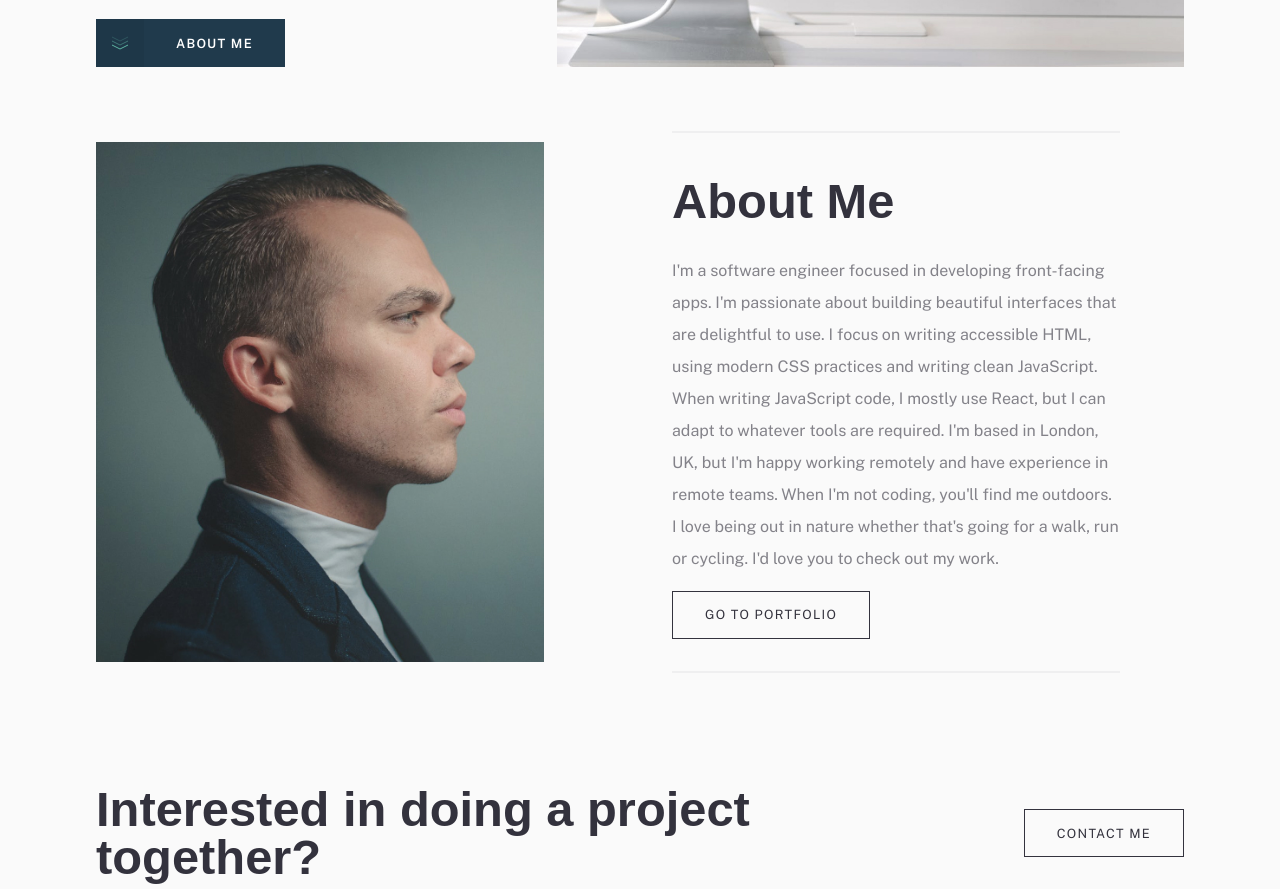
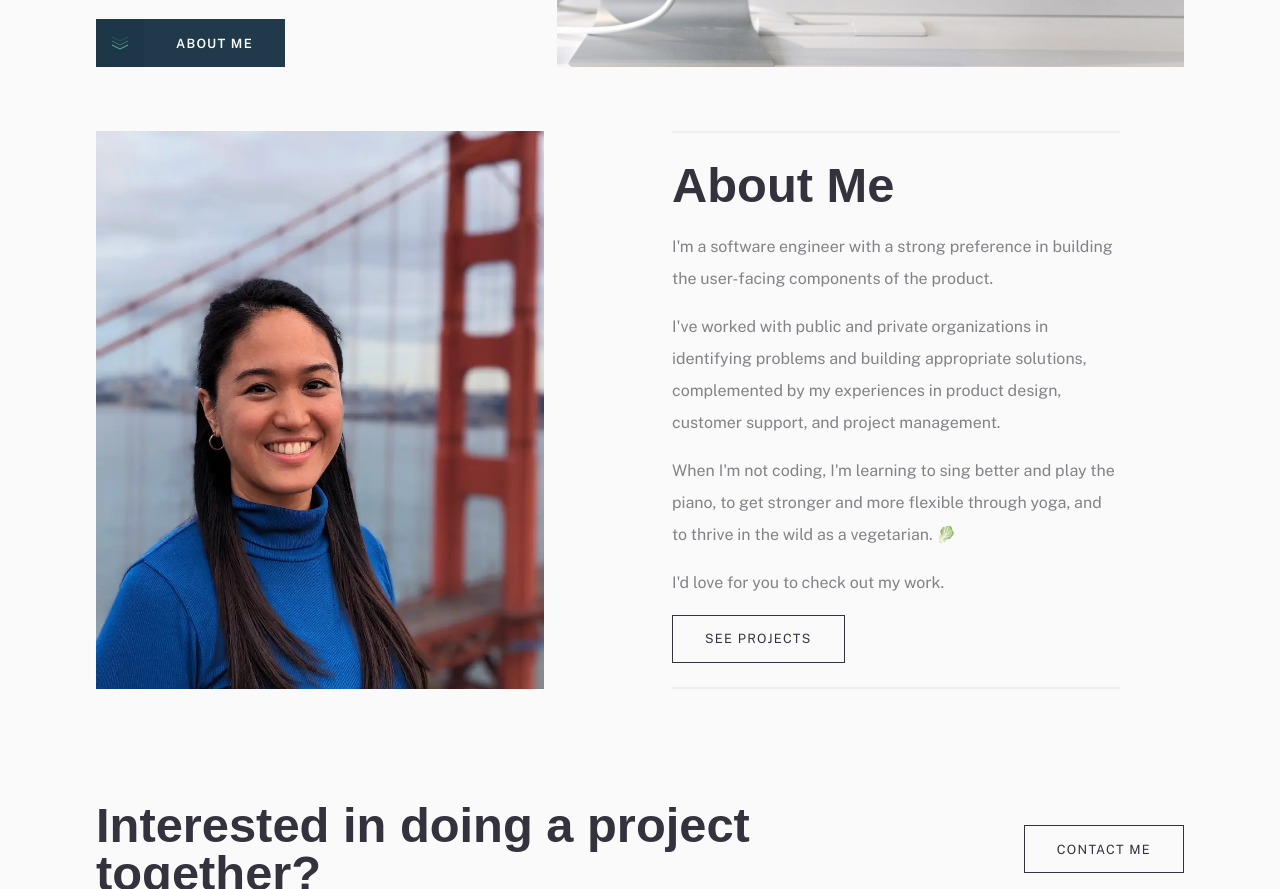
Before and after one commit to jadurani/personal-website-v2, a Next.js app: page / in a window 1280 px wide. Shown: the part 620-1509 px from the top of the page. Built offline with nearby package versions, Linux system fonts and the light colour scheme; a web font is replaced by a local one.

Commit message:
feat: updated about me section

```diff
--- a/src/app/page.tsx
+++ b/src/app/page.tsx
@@ -1,6 +1,6 @@
 "use client";
 
-import devImage from "@assets/images/home/home-dev-image.jpg";
+import devImage from "@assets/images/home/jadurani-davalos.webp";
 import imgLandingBG from "@assets/images/home/landing-bg.jpg";
 import { Button } from "@components/Button/Button";
 import ContactPrompt from "@components/ContactPrompt/ContactPrompt";
@@ -40,36 +40,43 @@ export default function Home() {
         <div
           id="about-me"
           className="max-w-6xl px-8 container mx-auto flex flex-wrap md:flex-nowrap gap-4 md:gap-16 justify-center items-center mb-8">
-          <div className="w-[320px] h-[320px] sm:w-full sm:h-[520px] relative">
+          {/* <div className="w-[320px] h-[320px] sm:w-full sm:h-[520px] relative"> */}
+          <div className="flex-grow w-full relative self-stretch min-h-[320px]">
             <Image
               src={devImage}
               fill
               alt="developer image"
-              className="object-cover object-right"
+              className="object-cover object-left"
             />
           </div>
 
-          <article className="w-full self-stretch flex-grow flex flex-col justify-center py-8 border-t-2 border-b-2 solid border-tuna/5 lg:mx-16">
+          <article className="w-full self-stretch flex-grow flex flex-col justify-center py-4 border-y-2 solid border-tuna/5 lg:mx-16">
             <h2 className="font-heading font-bold text-h2 md:text-h1">
               About Me
             </h2>
 
-            <p className="text-tuna/60 py-4 leading-relaxed lg:leading-loose">
-              I&#39;m a software engineer focused in developing front-facing
-              apps. I&#39;m passionate about building beautiful interfaces that
-              are delightful to use. I focus on writing accessible HTML, using
-              modern CSS practices and writing clean JavaScript. When writing
-              JavaScript code, I mostly use React, but I can adapt to whatever
-              tools are required. I&#39;m based in London, UK, but I&#39;m happy
-              working remotely and have experience in remote teams. When I&#39;m
-              not coding, you&#39;ll find me outdoors. I love being out in
-              nature whether that&#39;s going for a walk, run or cycling.
-              I&#39;d love you to check out my work.
+            <p className="text-tuna/60 py-2 leading-relaxed lg:leading-loose">
+              I&#39;m a software engineer with a strong preference in building
+              the user-facing components of the product.
+            </p>
+            <p className="text-tuna/60 py-2 leading-relaxed lg:leading-loose">
+              I&#39;ve worked with public and private organizations in
+              identifying problems and building appropriate solutions,
+              complemented by my experiences in product design, customer
+              support, and project management.
+            </p>
+            <p className="text-tuna/60 py-2 leading-relaxed lg:leading-loose">
+              When I&#39;m not coding, I&#39;m learning to sing better and play
+              the piano, to get stronger and more flexible through yoga, and to
+              thrive in the wild as a vegetarian. 🥬
+            </p>
+            <p className="text-tuna/60 py-2 leading-relaxed lg:leading-loose">
+              I&#39;d love for you to check out my work.
             </p>
 
-            <div>
+            <div className="flex gap-4 py-2">
               <Button
-                label="Go to Portfolio"
+                label="See Projects"
                 handleClick={() => router.push("/portfolio")}></Button>
             </div>
           </article>
```
Also changed, not shown: public/images/home/home-dev-image.jpg (deleted), public/images/home/jadurani-davalos.webp (added).
